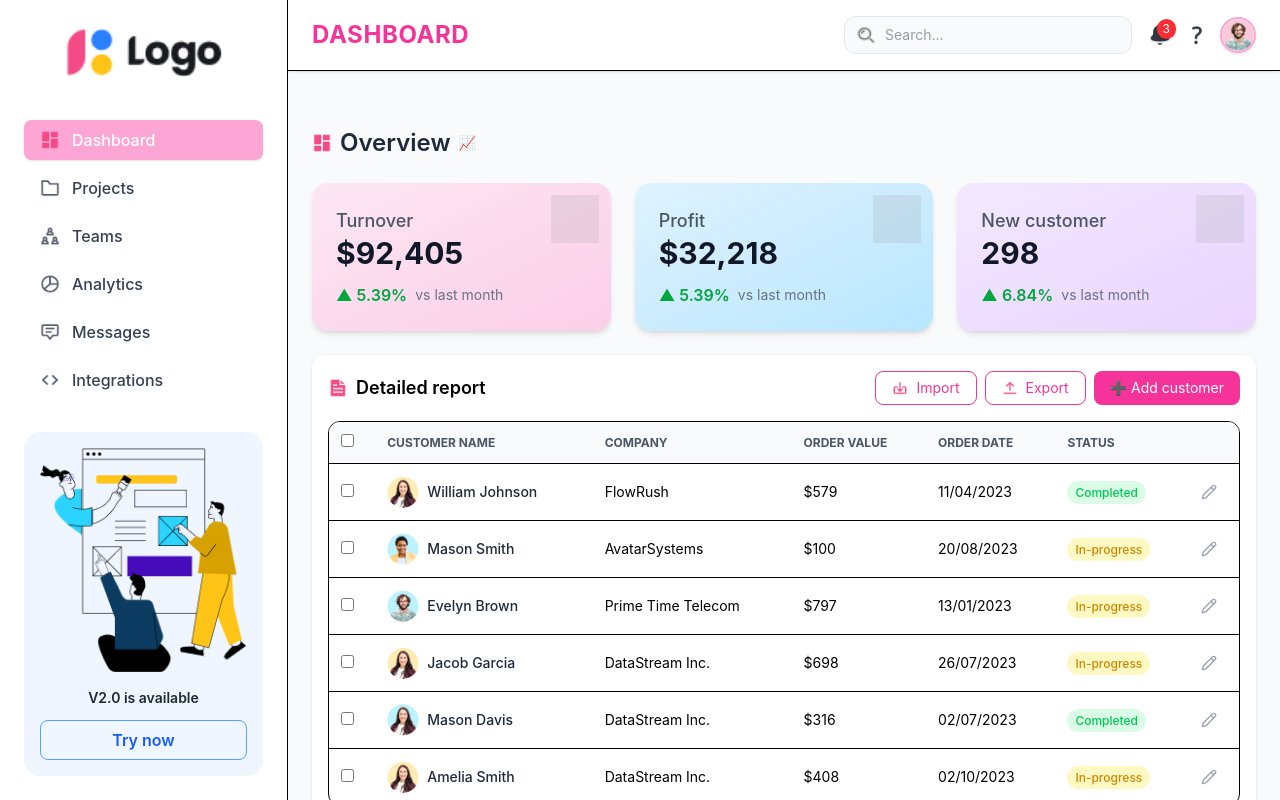
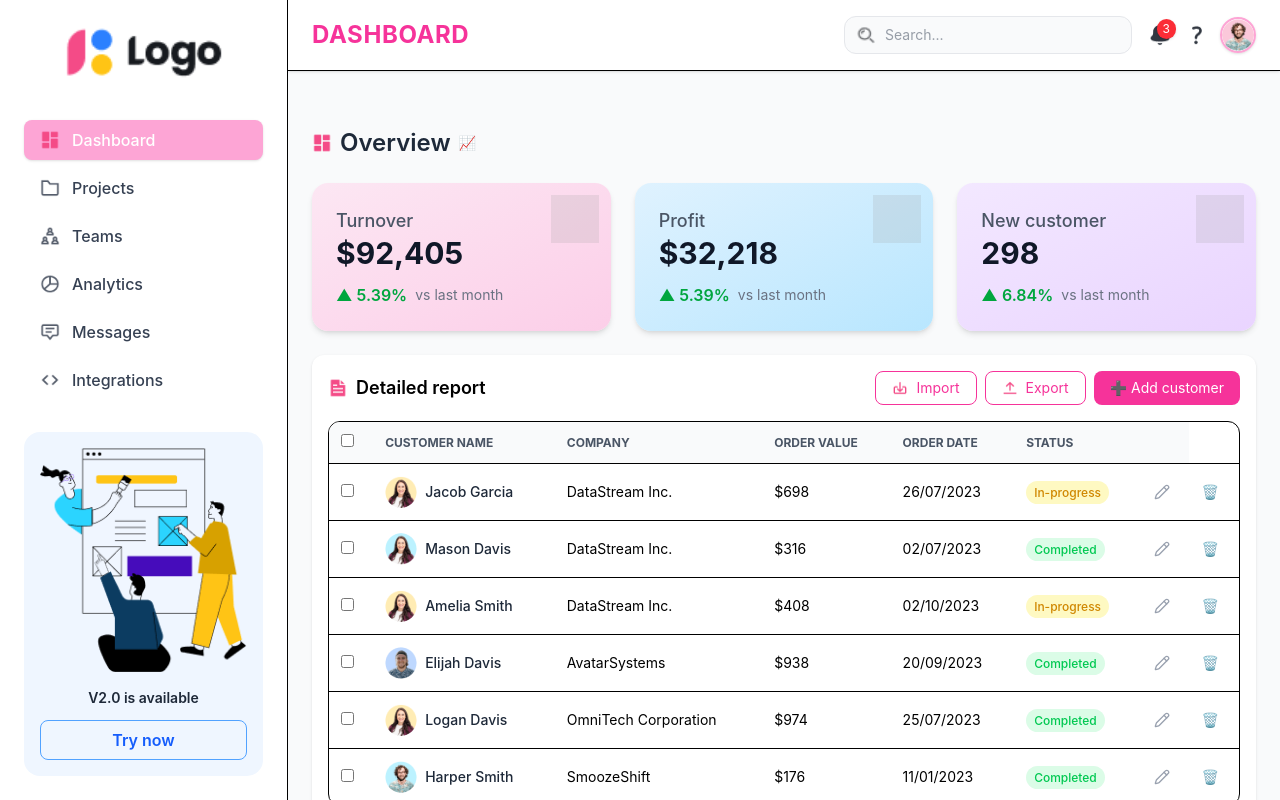
Before and after one commit to kieutrang47/TH_REACTJS, a React (Vite) app in the folder week-7/: page / in a window 1280 px wide. Built offline with nearby package versions, Linux system fonts and the light colour scheme; data requests are answered from the project's data file; grey boxes are pictures that could not be loaded.

Commit message:
minh chứng thêm hàm delete

```diff
--- a/week-7/db.json
+++ b/week-7/db.json
@@ -15,33 +15,6 @@
     "img": "https://res.cloudinary.com/dxfbutjyu/image/upload/v1743782899/Button_1530_zmyqqm.png"
   },
   "customers": [
-    {
-      "id": "1",
-      "name": "William Johnson",
-      "company": "FlowRush",
-      "orderValue": 579,
-      "orderDate": "2023-04-11",
-      "status": "Completed",
-      "avatar": "/img/Avatar (2).png"
-    },
-    {
-      "id": "2",
-      "name": "Mason Smith",
-      "company": "AvatarSystems",
-      "orderValue": 100,
-      "orderDate": "2023-08-20",
-      "status": "In-progress",
-      "avatar": "/img/Avatar (3).png"
-    },
-    {
-      "id": "3",
-      "name": "Evelyn Brown",
-      "company": "Prime Time Telecom",
-      "orderValue": 797,
-      "orderDate": "2023-01-13",
-      "status": "In-progress",
-      "avatar": "/img/Avatar (5).png"
-    },
     {
       "id": "4",
       "name": "Jacob Garcia",
@@ -77,15 +50,6 @@
       "orderDate": "2023-09-20",
       "status": "Completed",
       "avatar": "/img/Avatar (1).png"
-    },
-    {
-      "id": "8",
-      "name": "Benjamin Brown",
-      "company": "FlowRush",
-      "orderValue": 583,
-      "orderDate": "2023-07-31",
-      "status": "New",
-      "avatar": "/img/Avatar.png"
     },
     {
       "id": "9",
@@ -599,6 +563,24 @@
       "orderDate": "2025-04-10",
       "status": "In-progress",
       "avatar": "/img/Avatar 313.png"
+    },
+    {
+      "id": "acdd",
+      "name": "my",
+      "company": "IUH ",
+      "orderValue": "2",
+      "orderDate": "2025-04-05",
+      "status": "In-progress",
+      "avatar": "/img/Avatar 313.png"
+    },
+    {
+      "id": "c7b5",
+      "name": "kim",
+      "company": "hi ",
+      "orderValue": "12",
+      "orderDate": "2025-04-11",
+      "status": "Completed",
+      "avatar": "/img/Avatar 313.png"
     }
   ]
 }
--- a/week-7/package.json
+++ b/week-7/package.json
@@ -14,7 +14,9 @@
     "lucide-react": "^0.487.0",
     "react": "^19.0.0",
     "react-dom": "^19.0.0",
+    "react-hot-toast": "^2.5.2",
     "react-router-dom": "^7.5.0",
+    "sweetalert2": "^11.17.2",
     "tailwindcss": "^4.1.3"
   },
   "devDependencies": {
--- a/week-7/src/App.jsx
+++ b/week-7/src/App.jsx
@@ -2,24 +2,23 @@
 import { Outlet } from "react-router-dom";
 import Sidebar from "./components/Sidebar";
 import Header from "./components/Header";
+import { Toaster } from "react-hot-toast";
 
 export default function App() {
   return (
     <div className="flex h-screen overflow-hidden">
-
       <Sidebar />
 
-
       <div className="flex-1 flex flex-col overflow-hidden">
-
         <Header />
 
         {/* Nội dung chính => pages */}
         <main className="flex-1 overflow-y-auto bg-gray-50 p-6">
-
           <Outlet />
         </main>
       </div>
+      {/* Toaster hiển thị thông báo toàn app */}
+      <Toaster position="top-right" />
     </div>
   );
 }
--- a/week-7/src/components/DataTable.jsx
+++ b/week-7/src/components/DataTable.jsx
@@ -1,5 +1,6 @@
 import { Pencil } from "lucide-react";
 import { useEffect, useState } from "react";
+import Swal from "sweetalert2";
 
 const statusStyles = {
   New: "bg-blue-100 text-blue-500",
@@ -36,6 +37,39 @@ const DataTable = ({ customers, setCustomers, onAddClick }) => {
       }
     } catch (error) {
       console.error("Update failed", error);
+    }
+  };
+
+  const handleDelete = async (id) => {
+    try {
+      const res = await fetch(`http://localhost:3001/customers/${id}`, {
+        method: "DELETE",
+      });
+
+      if (res.ok) {
+        // Gọi hàm callback từ props để cập nhật lại danh sách ở Dashboard
+        setCustomers((prev) => prev.filter((cus) => cus.id !== id));
+      } else {
+        console.error("Delete failed");
+      }
+    } catch (error) {
+      console.error("Error deleting:", error);
+    }
+  };
+
+  const confirmDelete = async (id) => {
+    const result = await Swal.fire({
+      title: "Are you sure?",
+      text: "This customer will be permanently deleted.",
+      icon: "warning",
+      showCancelButton: true,
+      confirmButtonColor: "#e11d48", // pink-600
+      cancelButtonColor: "#aaa",
+      confirmButtonText: "Yes, delete it!",
+    });
+
+    if (result.isConfirmed) {
+      handleDelete(id);
     }
   };
 
@@ -127,6 +161,15 @@ const DataTable = ({ customers, setCustomers, onAddClick }) => {
                     className="text-gray-400 hover:text-gray-600 cursor-pointer"
                     onClick={() => setEditUser(customer)}
                   />
+                </td>
+                <td className="p-3 ">
+                  <button
+                    onClick={() => confirmDelete(customer.id)}
+                    title="Delete"
+                    className="text-red-500 hover:text-red-700"
+                  >
+                    🗑️
+                  </button>
                 </td>
               </tr>
             ))}
--- a/week-7/src/main.jsx
+++ b/week-7/src/main.jsx
@@ -12,6 +12,7 @@ import Analytics from "./pages/Analytics.jsx";
 import Messages from "./pages/Messages.jsx";
 import Integrations from "./pages/Integrations.jsx";
 import NotFound from "./pages/NotFound.jsx";
+
 
 ReactDOM.createRoot(document.getElementById("root")).render(
   <React.StrictMode>
```
Also changed, not shown: week-7/public/minh_chung/minh chứng ( mở rộng ).jpg (added), 1 other file (tests, documents, lock files or other folders).
